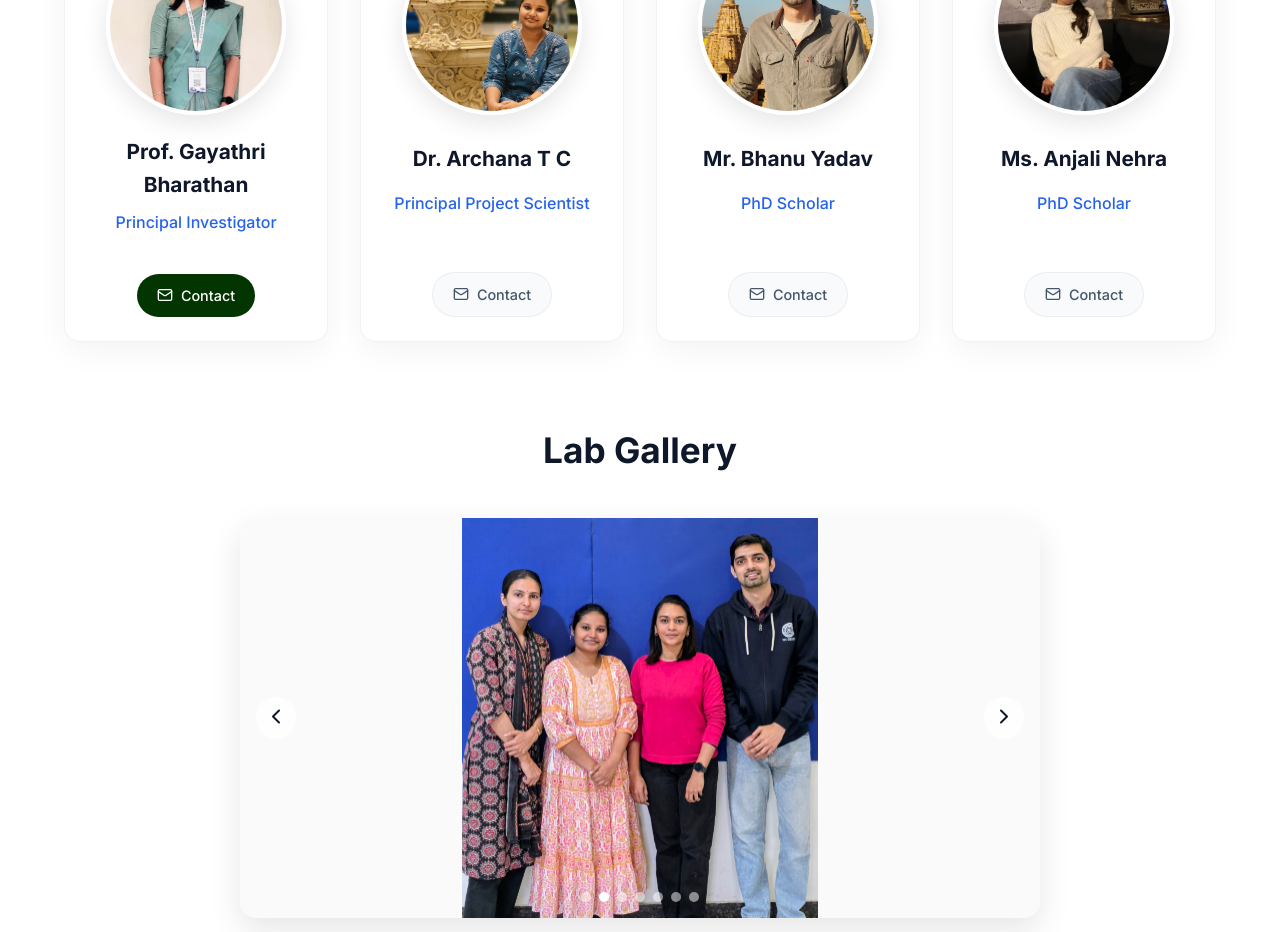
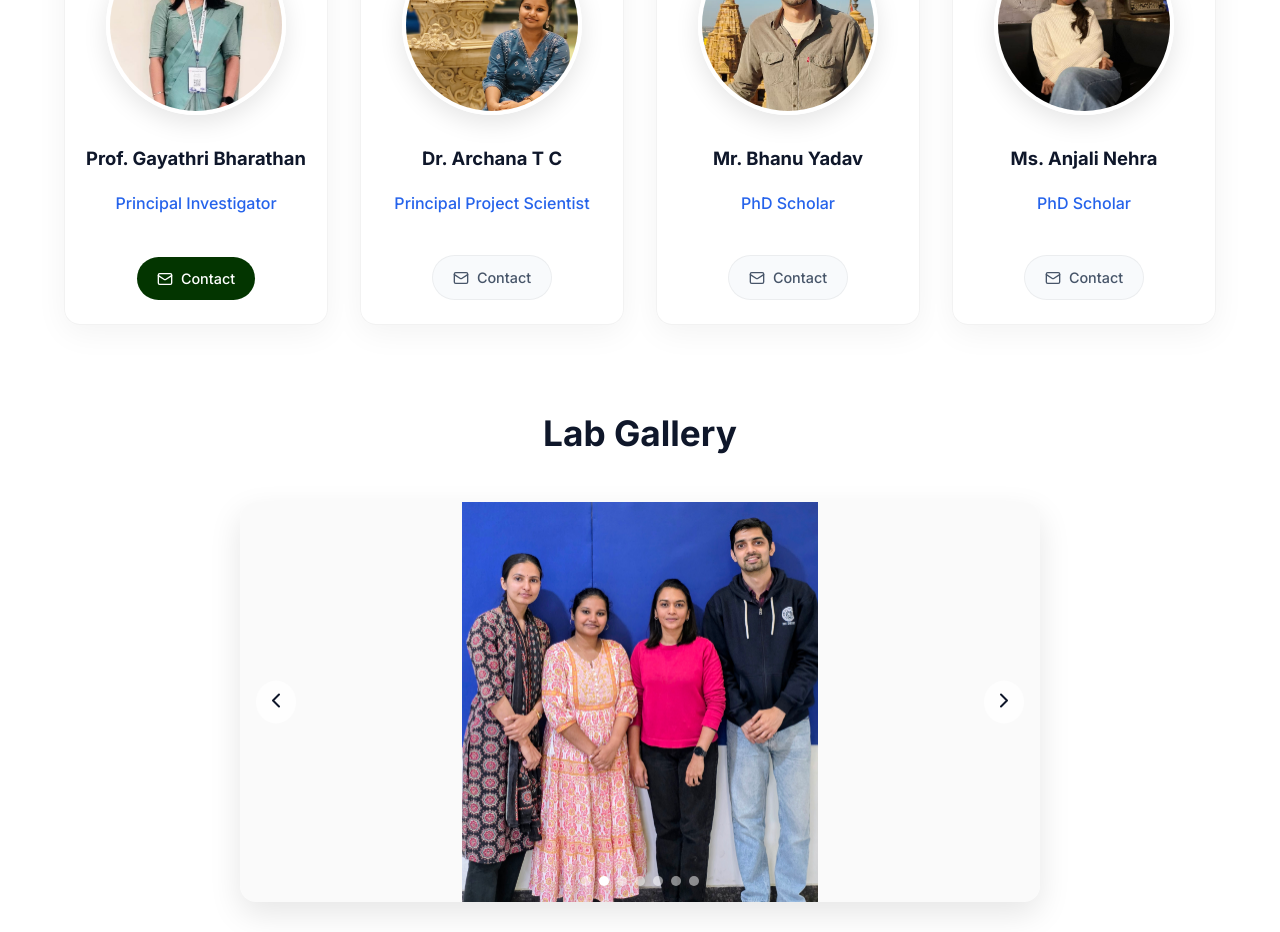
Before and after one commit to Aswin-Aravind/project_iit_nmirpl, a React (Vite) app in the folder lab-website/: page /about in a window 1280 px wide. Shown: the part 1100-2032 px from the top of the page. Built offline with nearby package versions, Linux system fonts and the light colour scheme.

Commit message:
Name of the principal investigator is corrected

```diff
--- a/lab-website/src/pages/About.jsx
+++ b/lab-website/src/pages/About.jsx
@@ -72,7 +72,7 @@ export default function About() {
                             <div style={{ width: '180px', height: '180px', borderRadius: '50%', overflow: 'hidden', marginBottom: '20px', border: '4px solid #fff', boxShadow: '0 8px 24px rgba(0,0,0,0.1)' }}>
                                 <img src={member.img} alt={member.name} style={{ width: '100%', height: '100%', objectFit: 'cover' }} />
                             </div>
-                            <h3 style={{ fontSize: '1.3rem', marginBottom: '8px', color: '#0f172a', minHeight: '3rem', display: 'flex', alignItems: 'center', justifyContent: 'center' }}>{member.name}</h3>
+                            <h3 style={{ fontSize: '1.15rem', marginBottom: '8px', color: '#0f172a', minHeight: '3rem', display: 'flex', alignItems: 'center', justifyContent: 'center', whiteSpace: 'nowrap' }}>{member.name}</h3>
                             <p style={{ color: 'var(--accent-primary)', fontWeight: 500, marginBottom: '24px', minHeight: '2.5rem' }}>{member.title}</p>
 
                             {(() => {
```
Also changed, not shown: 2 other files (tests, documents, lock files or other folders).
